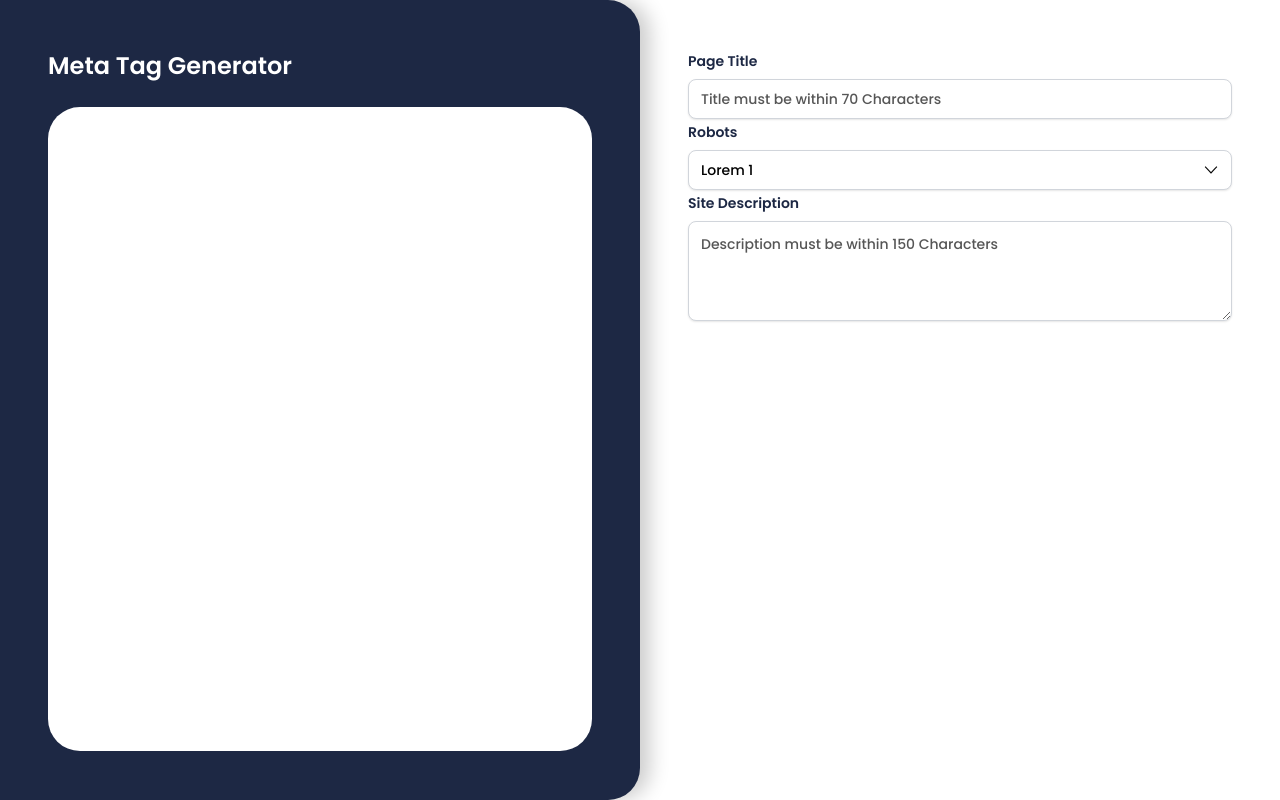
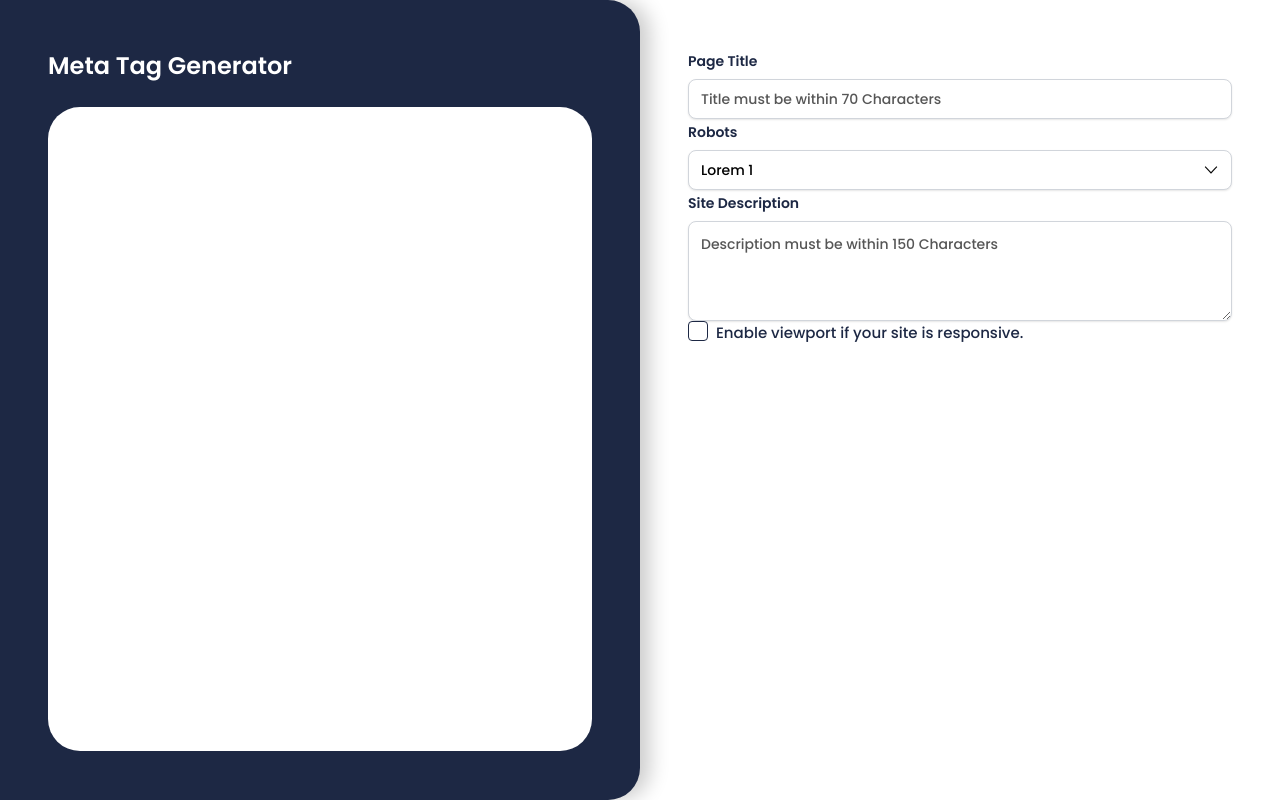
Before and after one commit to farukipekcom/meta-tag-generator, a Next.js app: page / in a window 1280 px wide. Built offline with nearby package versions, Linux system fonts and the light colour scheme.

Commit message:
feat: add input checkbox component

```diff
--- /dev/null
+++ b/components/input-checkbox/input-checkbox.js
@@ -0,0 +1,19 @@
+import styles from "./input-checkbox.module.css";
+const InputCheckbox = ({ label, name }) => {
+  return (
+    <>
+      <label class={styles.container} htmlFor={name}>
+        {label}
+        <input
+          type="checkbox"
+          id={name}
+          name={name}
+          className={styles.checkbox}
+        />
+        <span class={styles.checkmark}></span>
+      </label>
+    </>
+  );
+};
+
+export default InputCheckbox;
--- /dev/null
+++ b/components/input-checkbox/input-checkbox.module.css
@@ -0,0 +1,65 @@
+.container {
+  display: block;
+  position: relative;
+  padding-left: 28px;
+  margin-bottom: 12px;
+  cursor: pointer;
+  font-size: 22px;
+  -webkit-user-select: none;
+  -moz-user-select: none;
+  -ms-user-select: none;
+  user-select: none;
+  font-size: 15px;
+  font-weight: 500;
+  color: var(--dark);
+  cursor: pointer;
+}
+
+.container input {
+  position: absolute;
+  opacity: 0;
+  cursor: pointer;
+  height: 0;
+  width: 0;
+}
+
+.checkmark {
+  position: absolute;
+  top: 0;
+  left: 0;
+  height: 20px;
+  width: 20px;
+  background-color: white;
+  border: 1px solid var(--dark);
+  border-radius: 4px;
+}
+
+.container:hover input ~ .checkmark {
+  background-color: var(--dark);
+}
+
+.container input:checked ~ .checkmark {
+  background-color: var(--dark);
+}
+
+.checkmark:after {
+  content: "";
+  position: absolute;
+  display: none;
+}
+
+.container input:checked ~ .checkmark:after {
+  display: block;
+}
+
+.container .checkmark:after {
+  left: 6px;
+  top: 1px;
+  width: 5px;
+  height: 10px;
+  border: solid white;
+  border-width: 0 2px 2px 0;
+  -webkit-transform: rotate(45deg);
+  -ms-transform: rotate(45deg);
+  transform: rotate(45deg);
+}
--- a/pages/index.js
+++ b/pages/index.js
@@ -2,6 +2,7 @@ import InputText from "../components/input-text/input-text";
 import styles from "./index.module.css";
 import Select from "../components/select/select";
 import Textarea from "../components/textare/textarea";
+import InputCheckbox from "../components/input-checkbox/input-checkbox";
 export default function Home() {
   const data = ["Lorem 1", "Lorem 2", "Lorem 3"];
   return (
@@ -22,6 +23,10 @@ export default function Home() {
           name={"description"}
           placeholder={"Description must be within 150 Characters"}
         />
+        <InputCheckbox
+          name={"viewport"}
+          label={"Enable viewport if your site is responsive."}
+        />
       </div>
     </div>
   );
```
